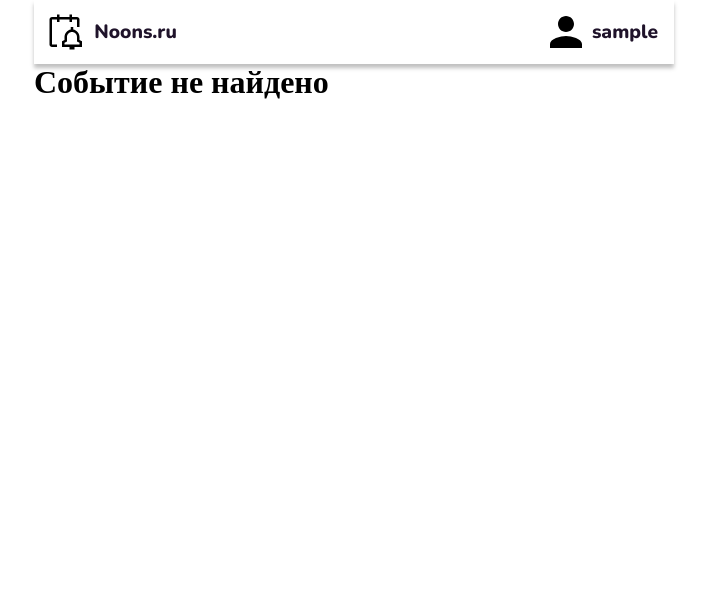
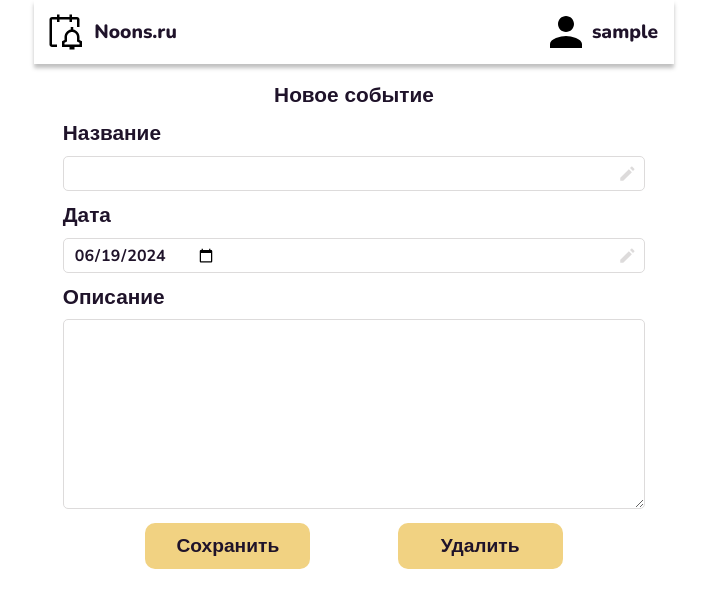
Before and after one commit to SiegfriedSchmidt/ReminderSite, a React (Vite) app in the folder frontend/: page /event/0 in a window 1280 px wide. Shown: the top 608 px of the page, without its empty margins (286-993 px from the left). Built offline with nearby package versions, Linux system fonts and the light colour scheme; no server answers; sample sign-in values are in the browser's storage.

Commit message:
start adding /event/add and /event/update

```diff
--- a/frontend/src/App.tsx
+++ b/frontend/src/App.tsx
@@ -12,6 +12,7 @@ import {UserContextProvider} from "./context/UserContext.tsx";
 import AnonymousOnly from "./layouts/AnonymousOnly.tsx";
 import RequireAuth from "./layouts/RequireAuth.tsx";
 import {AxiosSettings} from "./api/api.ts";
+import {ChakraProvider} from "@chakra-ui/react";
 
 const router = createBrowserRouter(createRoutesFromElements(
   <Route element={<RootLayout/>}>
@@ -34,7 +35,9 @@ function App() {
     <UserContextProvider>
       <EventsDataProvider>
         <AxiosSettings>
-          <RouterProvider router={router}/>
+          {/*<ChakraProvider>*/}
+            <RouterProvider router={router}/>
+          {/*</ChakraProvider>*/}
         </AxiosSettings>
       </EventsDataProvider>
     </UserContextProvider>
--- a/frontend/src/api/getEvents.ts
+++ b/frontend/src/api/getEvents.ts
@@ -29,7 +29,7 @@ interface EventServerData {
 
 export default async function getEvents(): Promise<{ status: string, content: EventServerData[] }> {
   try {
-    const rs = await api.get("events")
+    const rs = await api.get("event/getall")
     return {
       status: "success",
       content: rs.data
--- a/frontend/src/components/ButtonAddEvent/ButtonAddEvent.tsx
+++ b/frontend/src/components/ButtonAddEvent/ButtonAddEvent.tsx
@@ -1,10 +1,13 @@
-import React from 'react';
+import React, {useContext} from 'react';
 import {StyledButtonAddEvent} from "./StyledButtonAddEvent.tsx";
 import buttonAddIcon from "../../assets/button_add.svg"
+import {EventsDataContext} from "../../context/EventsDataContext.tsx";
 
 const ButtonAddEvent = () => {
+  const {eventsData} = useContext(EventsDataContext);
+
   return (
-    <StyledButtonAddEvent to="/event">
+    <StyledButtonAddEvent to={"/event/" + eventsData.length}>
       <img src={buttonAddIcon} alt="Add Event"/>
     </StyledButtonAddEvent>
   );
--- a/frontend/src/components/EditField/EditFieldInput.tsx
+++ b/frontend/src/components/EditField/EditFieldInput.tsx
@@ -1,17 +1,18 @@
-import React, {FC, InputHTMLAttributes} from 'react';
+import React, {FC, ForwardedRef, InputHTMLAttributes} from 'react';
 import {Container, StyledEditInput} from "./StyledEditInput.tsx";
 import editIcon from "../../assets/edit_icon.svg"
 
 interface EditFieldProps extends InputHTMLAttributes<HTMLInputElement> {
+  refInput: ForwardedRef<HTMLInputElement>
   title?: string
 }
 
-const EditFieldInput: FC<EditFieldProps> = ({title, style, ...props}) => {
+const EditFieldInput: FC<EditFieldProps> = ({refInput, title, style, ...props}) => {
   return (
     <Container style={style}>
       {title ? <h1>{title}</h1> : <></>}
       <img src={editIcon} alt="edit icon"></img>
-      <StyledEditInput {...props}/>
+      <StyledEditInput ref={refInput} {...props}/>
     </Container>
   );
 };
--- a/frontend/src/components/EditField/EditFieldTextarea.tsx
+++ b/frontend/src/components/EditField/EditFieldTextarea.tsx
@@ -1,15 +1,16 @@
-import React, {FC, InputHTMLAttributes} from 'react';
+import React, {FC, ForwardedRef, InputHTMLAttributes} from 'react';
 import {Container, StyledEditTextarea} from "./StyledEditInput.tsx";
 
 interface EditFieldProps extends InputHTMLAttributes<HTMLTextAreaElement> {
+  refInput: ForwardedRef<HTMLTextAreaElement>
   title: string
 }
 
-const EditFieldTextarea: FC<EditFieldProps> = ({title, ...props}) => {
+const EditFieldTextarea: FC<EditFieldProps> = ({refInput, title, ...props}) => {
   return (
     <Container>
       <h1>{title}</h1>
-      <StyledEditTextarea {...props} />
+      <StyledEditTextarea ref={refInput} {...props} />
     </Container>
   );
 };
--- a/frontend/src/context/EventsDataContext.tsx
+++ b/frontend/src/context/EventsDataContext.tsx
@@ -65,10 +65,13 @@ export const EventsDataProvider: FC<EventDataProviderProps> = ({children}) => {
     setEventsData([...eventsData])
   }
 
-  function getOneEvent(idx: number) {
-    if (idx >= 0 || idx < eventsData.length) {
+  function getOneEvent(idx: number): EventData | undefined {
+    if (idx >= 0 && idx < eventsData.length) {
       return eventsData[idx]
+    } else if (idx === eventsData.length) {
+      return {title: '', description: '', date: new Date(), until: 0, id: ''}
     }
+
     return undefined
   }
 
--- a/frontend/src/pages/EventPage/EventPage.tsx
+++ b/frontend/src/pages/EventPage/EventPage.tsx
@@ -1,4 +1,4 @@
-import React, {FC, useContext} from 'react';
+import React, {FC, useContext, useRef} from 'react';
 import EventData from "../../types/EventData.ts";
 import getSeparateDate from "../../utils/getSeparateDate.ts";
 import {StyledButtonEditBlock, StyledEventEditBlock, StyledEventPage} from "./StyledEventPage.tsx";
@@ -11,20 +11,31 @@ import getDateForEditField from "../../utils/getDateForEditField.ts";
 
 const EventPage = () => {
   const {idx} = useParams();
-  const {getOneEvent} = useContext(EventsDataContext);
+  const {getOneEvent, eventsData} = useContext(EventsDataContext);
   const eventData = getOneEvent(Number(idx))
+  const isNewEvent = eventsData.length.toString() === idx
+
+  const refTitle = useRef<HTMLInputElement>(null)
+  const refDate = useRef<HTMLInputElement>(null)
+  const refDescription = useRef<HTMLTextAreaElement>(null)
+
+  function onClickSave() {
+    if (refTitle.current && refDate.current && refDescription.current) {
+      console.log(refTitle.current.value, typeof refDate.current.value, refDescription.current.value)
+    }
+  }
 
   return (
     eventData
       ?
       <StyledEventPage>
-        <h1>Событие</h1>
+        {isNewEvent ? <h1>Новое событие</h1> : <h1>Событие</h1>}
         <StyledEventEditBlock>
-          <EditFieldInput title="Название" defaultValue={eventData.title}/>
-          <EditFieldInput title="Дата" type="date" defaultValue={getDateForEditField(eventData.date)}/>
-          <EditFieldTextarea title="Описание" defaultValue={eventData.description}/>
+          <EditFieldInput title="Название" refInput={refTitle} defaultValue={eventData.title}/>
+          <EditFieldInput title="Дата" refInput={refDate} type="date" defaultValue={getDateForEditField(eventData.date)}/>
+          <EditFieldTextarea title="Описание" refInput={refDescription} defaultValue={eventData.description}/>
           <StyledButtonEditBlock>
-            <StyledButtonEdit>Сохранить</StyledButtonEdit>
+            <StyledButtonEdit onClick={onClickSave}>Сохранить</StyledButtonEdit>
             <StyledButtonEdit>Удалить</StyledButtonEdit>
           </StyledButtonEditBlock>
         </StyledEventEditBlock>
```
Also changed, not shown: frontend/src/api/addEvent.ts (added, +21 -0 lines), 2 other files (tests, documents, lock files or other folders).
